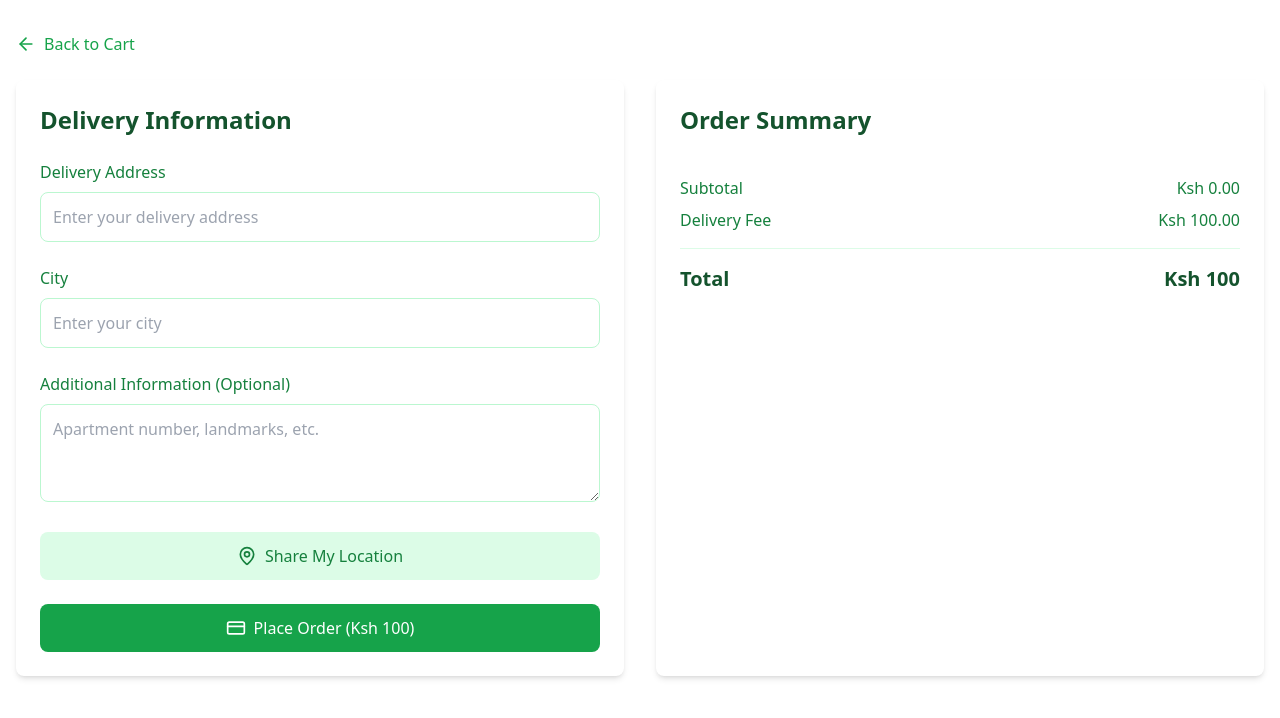
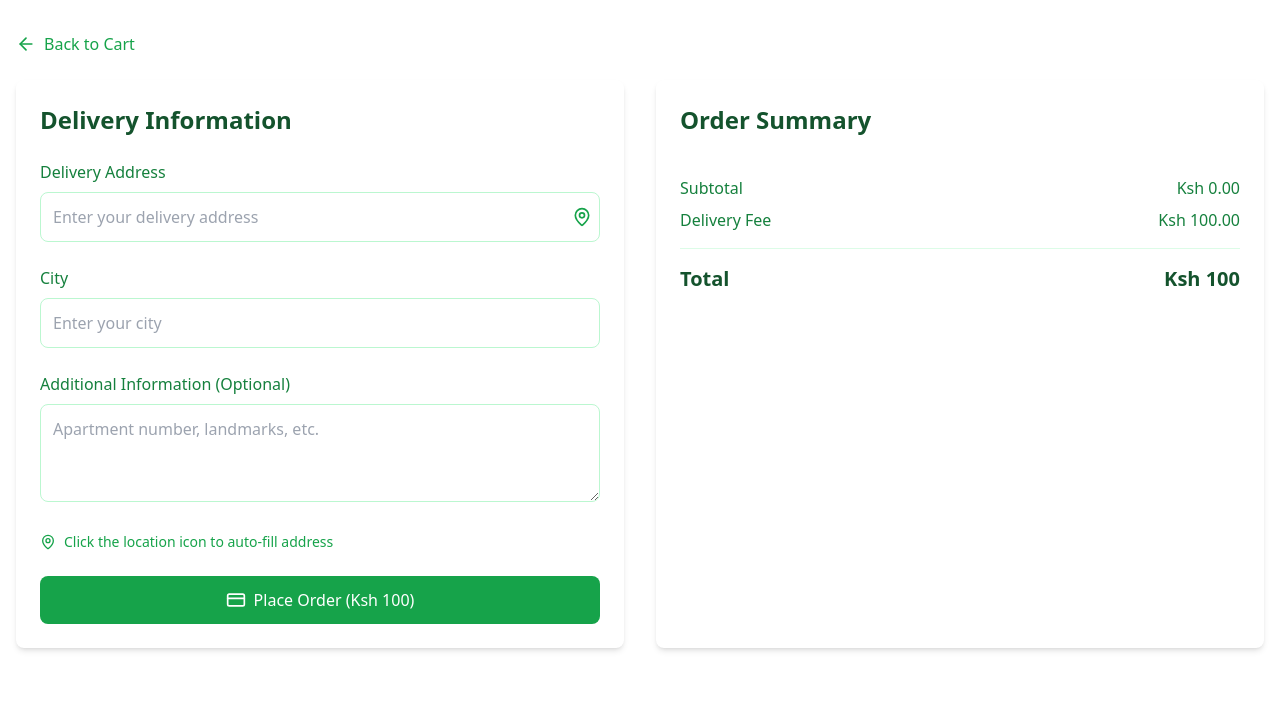
Before and after one commit to Murega14/agrilink_frontend, a React (Create React App) app: page /checkout in a window 1280 px wide. Shown: the top 718 px of the page. Built offline with nearby package versions, Linux system fonts and the light colour scheme.

Commit message:
feat: add react-geocode package and clear role from localStorage on token refresh

```diff
--- a/package.json
+++ b/package.json
@@ -11,6 +11,7 @@
     "prop-types": "^15.8.1",
     "react": "^19.0.0",
     "react-dom": "^19.0.0",
+    "react-geocode": "^1.0.0-alpha.1",
     "react-router-dom": "^7.0.2",
     "react-scripts": "5.0.1",
     "react-toastify": "^11.0.0",
--- a/src/components/BuyerUI/Checkout.jsx
+++ b/src/components/BuyerUI/Checkout.jsx
@@ -4,11 +4,15 @@ import { CartContext } from '../context/Cart';
 import { MapPin, Loader2, CreditCard, ArrowLeft } from 'lucide-react';
 import { Link } from 'react-router-dom';
 import axiosInstance from '../../utils/Axios';
+import { geocode, RequestType } from 'react-geocode';
+
+
 
 const Checkout = () => {
   const navigate = useNavigate();
   const { cartItems, getCartTotal, clearCart } = useContext(CartContext);
   const [loading, setLoading] = useState(false);
+  const [locationError, setLocationError] = useState('');
   const [location, setLocation] = useState({
     address: '',
     city: '',
@@ -18,29 +22,112 @@ const Checkout = () => {
 
   const [formErrors, setFormErrors] = useState({});
 
-  const handleGetLocation = () => {
-    if ("geolocation" in navigator) {
+  const requestLocationPermission = async () => {
+    try {
+      const permissionStatus = await navigator.permissions.query({ name: 'geolocation' });
+
+      if (permissionStatus.state === 'denied') {
+        throw new Error('Please enable location access in your browser settings to use this feature.');
+      }
+
+      if (permissionStatus.state === 'prompt') {
+        setLocationError('Please allow location access when prompted.');
+      }
+
+      return true;
+    } catch (error) {
+      setLocationError(error.message);
+      return false;
+    }
+  };
+
+  const handleGetLocation = async () => {
+    try {
       setLoading(true);
-      navigator.geolocation.getCurrentPosition(
-        (position) => {
-          setLocation(prev => ({
+      setLocationError('');
+
+      const hasPermission = await requestLocationPermission();
+      if (!hasPermission) return;
+
+      const position = await new Promise((resolve, reject) => {
+        navigator.geolocation.getCurrentPosition(resolve,
+          (error) => {
+            switch(error.code) {
+              case error.PERMISSION_DENIED:
+                reject(new Error('Location permission denied. Please enable location access in your browser settings.'));
+                break;
+              case error.POSITION_UNAVAILABLE:
+                reject(new Error('Location information is unavailable.'));
+                break;
+              case error.TIMEOUT:
+                reject(new Error('Location request timed out.'));
+                break;
+              default:
+                reject(new Error('An unknown error occurred.'));
+            }
+          },
+          {
+            enableHighAccuracy: true,
+            timeout: 10000,
+            maximumAge: 0
+          }
+        );
+      });
+
+      const { latitude, longitude } = position.coords;
+
+      const { results } = await geocode(RequestType.LATLNG, `${latitude}, ${longitude}`, {
+        type: "ROOFTOP",
+        address_descriptor: true
+      });
+
+      if (!results?.length) {
+        throw new Error('Address for this location not found');
+      }
+
+      const addressData = results[0].address_components.reduce((acc, component) => {
+        const type = component.types[0];
+        switch(type) {
+          case 'street_number':
+          case 'route':
+            acc.street = acc.street ?
+              `${acc.street} ${component.long_name}` :
+              component.long_name;
+            break;
+          case 'sublocality_level_1':
+            acc.area = component.long_name;
+            break;
+          case 'locality':
+          case 'administrative_area_level_2':
+            acc.city = component.long_name;
+            break;
+          default:
+            break;
+        }
+        return acc;
+      }, { street: '', area: '', city: '' });
+
+      setLocation({
+        address: results[0].formatted_address,
+        city: addressData.city,
+        additionalInfo: addressData.street && addressData.area ?
+          `Near ${addressData.street}, ${addressData.area}` :
+          addressData.street || addressData.area,
+        coordinates: { latitude, longitude }
+      });
+
+      setFormErrors({});
+    } catch (error) {
+      setLocationError(error.message || 'Failed to get location');
+      setFormErrors(prev => ({
         ...prev,
-            coordinates: {
-              lat: position.coords.latitude,
-              lng: position.coords.longitude
-            }
+        location: error.message || 'Failed to get location'
       }));
-          setLoading(false);
-        },
-        (error) => {
-          console.error("Error getting location:", error);
+    } finally {
       setLoading(false);
     }
-      );
-    } else {
-      alert("Geolocation is not supported by your browser");
-    }
   };
+
 
   const validateForm = () => {
     const errors = {};
@@ -101,13 +188,19 @@ const Checkout = () => {
       </Link>
 
       <div className="grid md:grid-cols-2 gap-8">
-        {/* Delivery Information Form */}
         <div className="bg-white p-6 rounded-lg shadow-md">
           <h2 className="text-2xl font-bold text-green-900 mb-6">Delivery Information</h2>
+
+          {locationError && (
+            <div className="p-4 mb-4 text-sm text-red-700 bg-red-100 rounded-lg">
+              {locationError}
+            </div>
+          )}
 
           <form onSubmit={handleSubmit} className="space-y-6">
             <div>
               <label className="block text-green-700 mb-2">Delivery Address</label>
+              <div className="relative">
                 <input
                   type="text"
                   value={location.address}
@@ -115,11 +208,23 @@ const Checkout = () => {
                   className="w-full p-3 border border-green-200 rounded-lg focus:ring-2 focus:ring-green-500 focus:border-transparent"
                   placeholder="Enter your delivery address"
                 />
+                <button
+                  type="button"
+                  onClick={handleGetLocation}
+                  disabled={loading}
+                  className="absolute right-2 top-1/2 -translate-y-1/2 text-green-600 hover:text-green-700 disabled:text-green-300"
+                >
+                  {loading ? (
+                    <Loader2 className="animate-spin" size={20} />
+                  ) : (
+                    <MapPin size={20} />
+                  )}
+                </button>
+              </div>
               {formErrors.address && (
                 <p className="text-red-500 text-sm mt-1">{formErrors.address}</p>
               )}
             </div>
-
               <div>
                 <label className="block text-green-700 mb-2">City</label>
                 <input
@@ -128,6 +233,7 @@ const Checkout = () => {
             onChange={(e) => setLocation(prev => ({...prev, city: e.target.value}))}
             className="w-full p-3 border border-green-200 rounded-lg focus:ring-2 focus:ring-green-500 focus:border-transparent"
             placeholder="Enter your city"
+            readOnly={!!location.coordinates}
                 />
                 {formErrors.city && (
             <p className="text-red-500 text-sm mt-1">{formErrors.city}</p>
@@ -142,20 +248,21 @@ const Checkout = () => {
             className="w-full p-3 border border-green-200 rounded-lg focus:ring-2 focus:ring-green-500 focus:border-transparent"
             placeholder="Apartment number, landmarks, etc."
             rows="3"
+            readOnly={!!location.coordinates}
                 />
               </div>
 
-            <div>
-              <button
-                type="button"
-                onClick={handleGetLocation}
-                className="w-full bg-green-100 text-green-700 py-3 rounded-lg hover:bg-green-200 flex items-center justify-center"
-              >
-                <MapPin className="mr-2" size={20} />
-                {location.coordinates ? 'Location Shared' : 'Share My Location'}
-              </button>
-              {formErrors.coordinates && (
-                <p className="text-red-500 text-sm mt-1">{formErrors.coordinates}</p>
+              <div className="flex items-center text-sm text-green-600">
+                {location.coordinates ? (
+            <>
+              <MapPin className="mr-2" size={16} />
+              <span>Location shared successfully</span>
+            </>
+                ) : (
+            <>
+              <MapPin className="mr-2" size={16} />
+              <span>Click the location icon to auto-fill address</span>
+            </>
                 )}
               </div>
 
--- a/src/utils/Axios.jsx
+++ b/src/utils/Axios.jsx
@@ -31,6 +31,7 @@ axiosInstance.interceptors.response.use(
                 const refreshToken = localStorage.getItem('refreshToken');
                 if (!refreshToken) {
                     localStorage.removeItem('token');
+                    localStorage.removeItem('role');
                     window.location.href = '/';
                     return Promise.reject(error);
                 }
@@ -47,6 +48,7 @@ axiosInstance.interceptors.response.use(
             } catch (refreshError) {
                 localStorage.removeItem('token');
                 localStorage.removeItem('refreshToken');
+                localStorage.removeItem('role');
                 window.location.href = '/';
                 return Promise.reject(refreshError);
             }
```
Also changed, not shown: 1 other file (tests, documents, lock files or other folders). Lines whose indentation alone changed are shown as unchanged.
